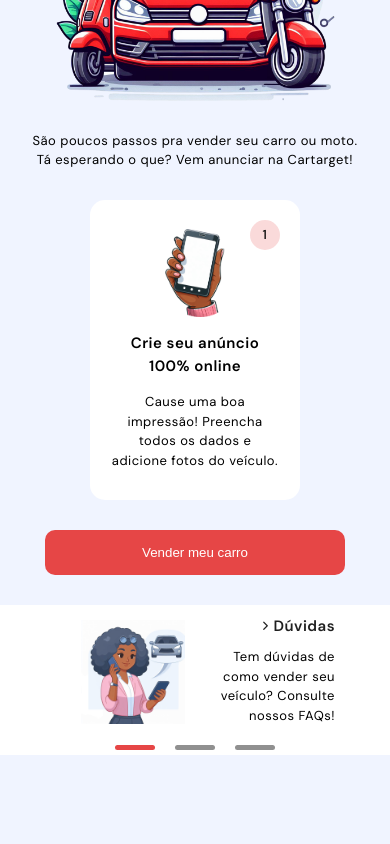
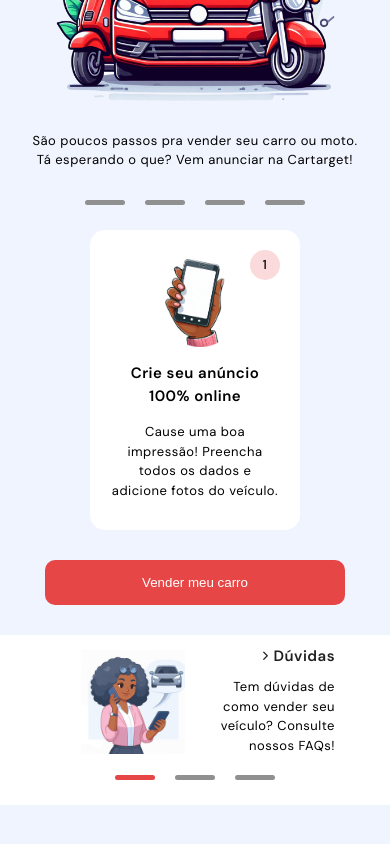
Before and after one commit to renato-dilabio/cartarget, a plain HTML site: page index.html in a window 390 px wide. Shown: the part 1107-1951 px from the top of the page. Drawn offline with nearby package versions, Linux system fonts and the light colour scheme.

Commit message:
slider-buttons

```diff
--- a/css/3-steps.css
+++ b/css/3-steps.css
@@ -101,6 +101,42 @@
   text-align: center;
 }
 
+.steps #s-nav-manual .manual-btn {
+  z-index: 10;
+}
+
+.steps #s-nav-manual,
+#s-nav-auto {
+  display: none;
+}
+
+.steps #s-nav-auto {
+  position: relative;
+  bottom: 15px;
+}
+
+.steps #s-nav-auto .auto-btn {
+  background-color: #909090;
+}
+
+.steps #s-nav-manual .manual-btn,
+#s-nav-auto .auto-btn {
+  width: 40px;
+  height: 5px;
+  border: none;
+  border-radius: 99px;
+  display: flex;
+  justify-content: center;
+  cursor: pointer;
+  align-items: center;
+  margin: 0px 10px;
+  transition: 0.1s;
+}
+
+.steps #s-nav-manual .manual-btn:hover {
+  background-color: rgb(230, 70, 70);
+}
+
 .steps .steps-btn {
   width: 100%;
   display: flex;
--- a/css/4-info.css
+++ b/css/4-info.css
@@ -33,7 +33,7 @@
 
 .info #nav-auto {
   position: relative;
-  bottom: 5px;
+  bottom: 15px;
 }
 
 .info #nav-auto .auto-btn {
--- a/css/9-media-queries.css
+++ b/css/9-media-queries.css
@@ -13,6 +13,15 @@
     flex-direction: row;
     align-items: center;
     justify-content: center;
+    margin-bottom: 10px;
+  }
+  .steps #s-nav-manual,
+  #s-nav-auto {
+    display: flex;
+    flex-direction: row;
+    align-items: center;
+    justify-content: center;
+    margin-bottom: 10px;
   }
 
   .steps .steps-content .steps-cards {
--- a/index.html
+++ b/index.html
@@ -87,10 +87,10 @@
         </div>
 
         <div id="s-nav-manual">
-          <label for="radio1s" class="manual-btn s-btn1"></label>
-          <label for="radio2s" class="manual-btn s-btn2"></label>
-          <label for="radio3s" class="manual-btn s-btn3"></label>
-          <label for="radio4s" class="manual-btn s-btn4"></label>
+          <label for="s-radio1" class="manual-btn s-btn1"></label>
+          <label for="s-radio2" class="manual-btn s-btn2"></label>
+          <label for="s-radio3" class="manual-btn s-btn3"></label>
+          <label for="s-radio4" class="manual-btn s-btn4"></label>
         </div>
         <div id="s-nav-auto">
           <div class="auto-btn s-btn-1"></div>
@@ -100,10 +100,10 @@
         </div>
 
         <div class="steps-cards">
-          <input type="radio" name="btn-radio" value="s-btn-1" id="radio1s" />
-          <input type="radio" name="btn-radio" value="s-btn-2" id="radio2s" />
-          <input type="radio" name="btn-radio" value="s-btn-3" id="radio3s" />
-          <input type="radio" name="btn-radio" value="s-btn-4" id="radio4s" />
+          <input type="radio" name="btn-radio" value="s-btn-1" id="s-radio1" />
+          <input type="radio" name="btn-radio" value="s-btn-2" id="s-radio2" />
+          <input type="radio" name="btn-radio" value="s-btn-3" id="s-radio3" />
+          <input type="radio" name="btn-radio" value="s-btn-4" id="s-radio4" />
 
           <div class="stp-card steps-card-1">
             <div class="card-number">
```
